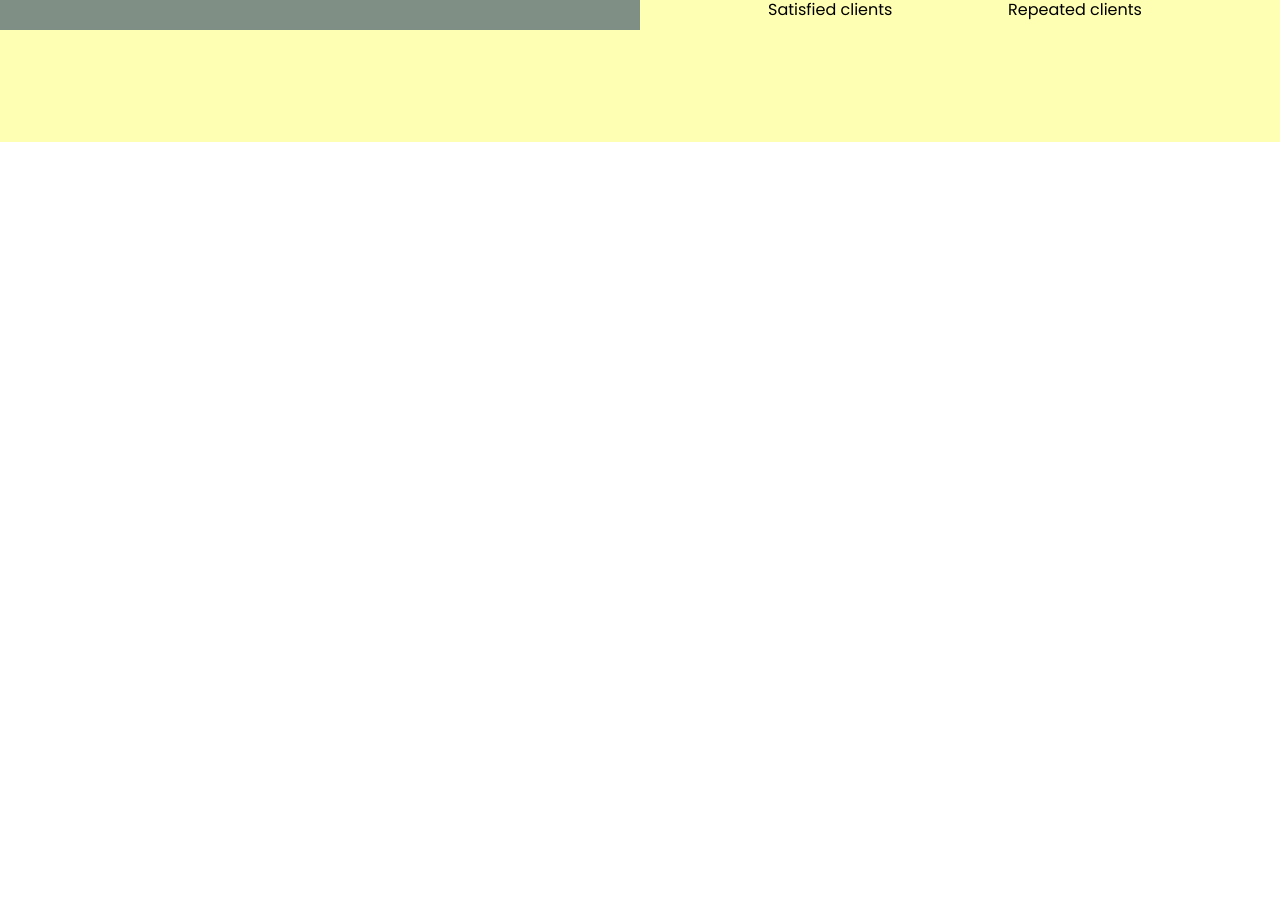
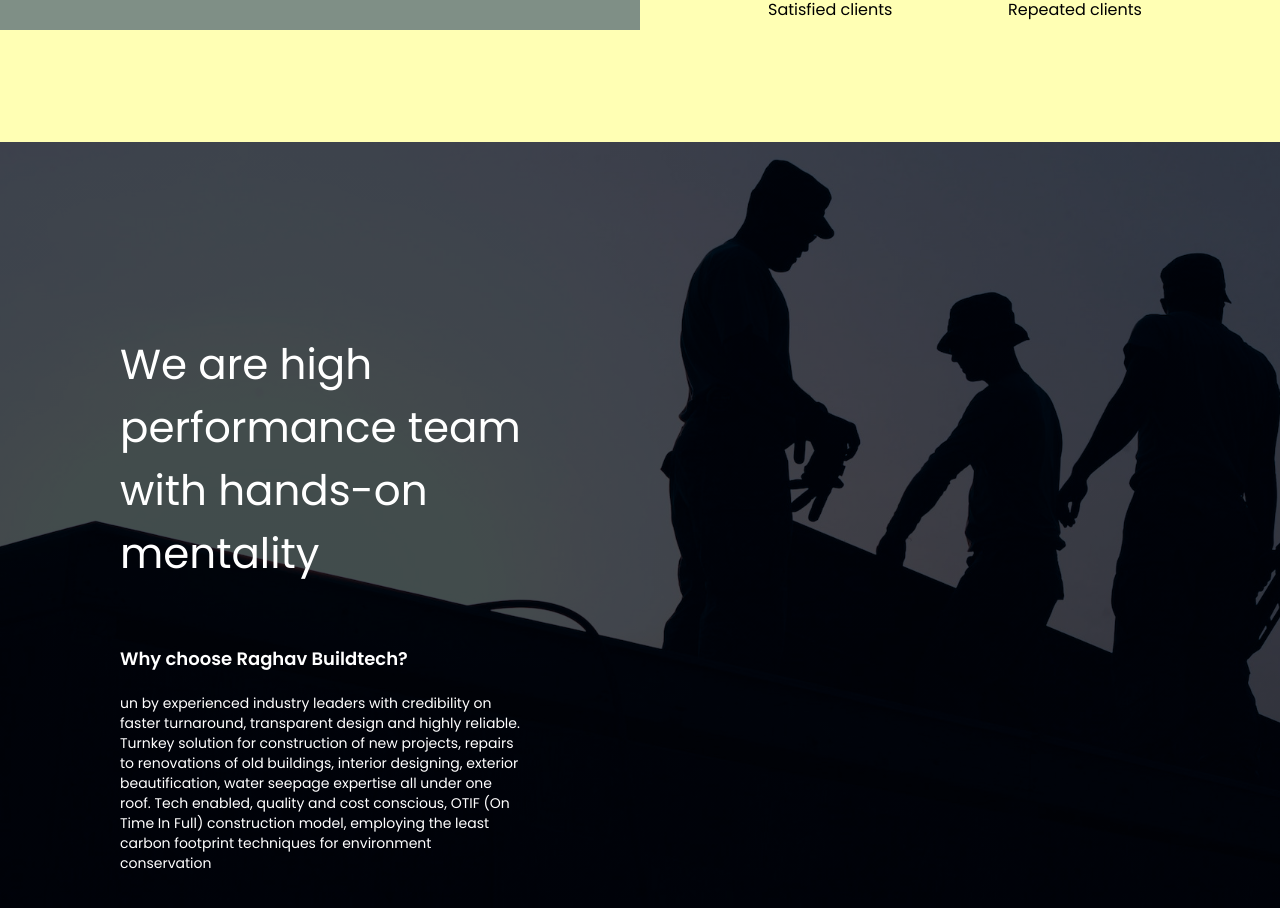
Before and after one commit to krunalpabari13/banao, a React (Create React App) app: page / in a window 1280 px wide. Shown: the part 2710-3618 px from the top of the page. Before the commit the page ends 2852 px from the top, so only its background shows below. Built offline with nearby package versions, Linux system fonts and the light colour scheme.

Commit message:
create choose component

```diff
--- /dev/null
+++ b/src/components/Choose.tsx
@@ -0,0 +1,25 @@
+import React from "react";
+import Rectangle from "../assets/home/reason.svg";
+
+const Choose = () => {
+  return (
+    <div
+      style={{ backgroundImage: `linear-gradient(rgba(0, 0, 0, 0.7),rgba(0, 0, 0, 0.7)), url(${Rectangle})` }}
+      className="h-[49.125rem] bg-no-repeat bg-cover pl-[7.5rem] pt-[11.938rem] text-white"
+    >
+      <h1 className="text-[2.625rem] w-[35%] mb-[3.75rem]">We are high performance team with hands-on mentality</h1>
+      <h3 className="text-lg font-semibold mb-5">Why choose Raghav Buildtech?</h3>
+      <p className="text-sm w-[35%]">
+        un by experienced industry leaders with credibility on faster
+        turnaround, transparent design and highly reliable. Turnkey solution for
+        construction of new projects, repairs to renovations of old buildings,
+        interior designing, exterior beautification, water seepage expertise all
+        under one roof. Tech enabled, quality and cost conscious, OTIF (On Time
+        In Full) construction model, employing the least carbon footprint
+        techniques for environment conservation
+      </p>
+    </div>
+  );
+};
+
+export default Choose;
--- a/src/pages/Home.tsx
+++ b/src/pages/Home.tsx
@@ -1,5 +1,6 @@
 import React from 'react'
 import BusinessSummary from '../components/BusinessSummary';
+import Choose from '../components/Choose';
 import Greeting from '../components/Greeting';
 import Hero from '../components/Hero';
 import Navbar from '../components/Navbar';
@@ -13,6 +14,7 @@ const Home = () => {
       <Greeting />
       <Services />
       <BusinessSummary />
+      <Choose />
     </div>
   )
 }
```
Also changed, not shown: src/assets/home/Rectangle-9.png (added), src/assets/home/reason.svg (added).
